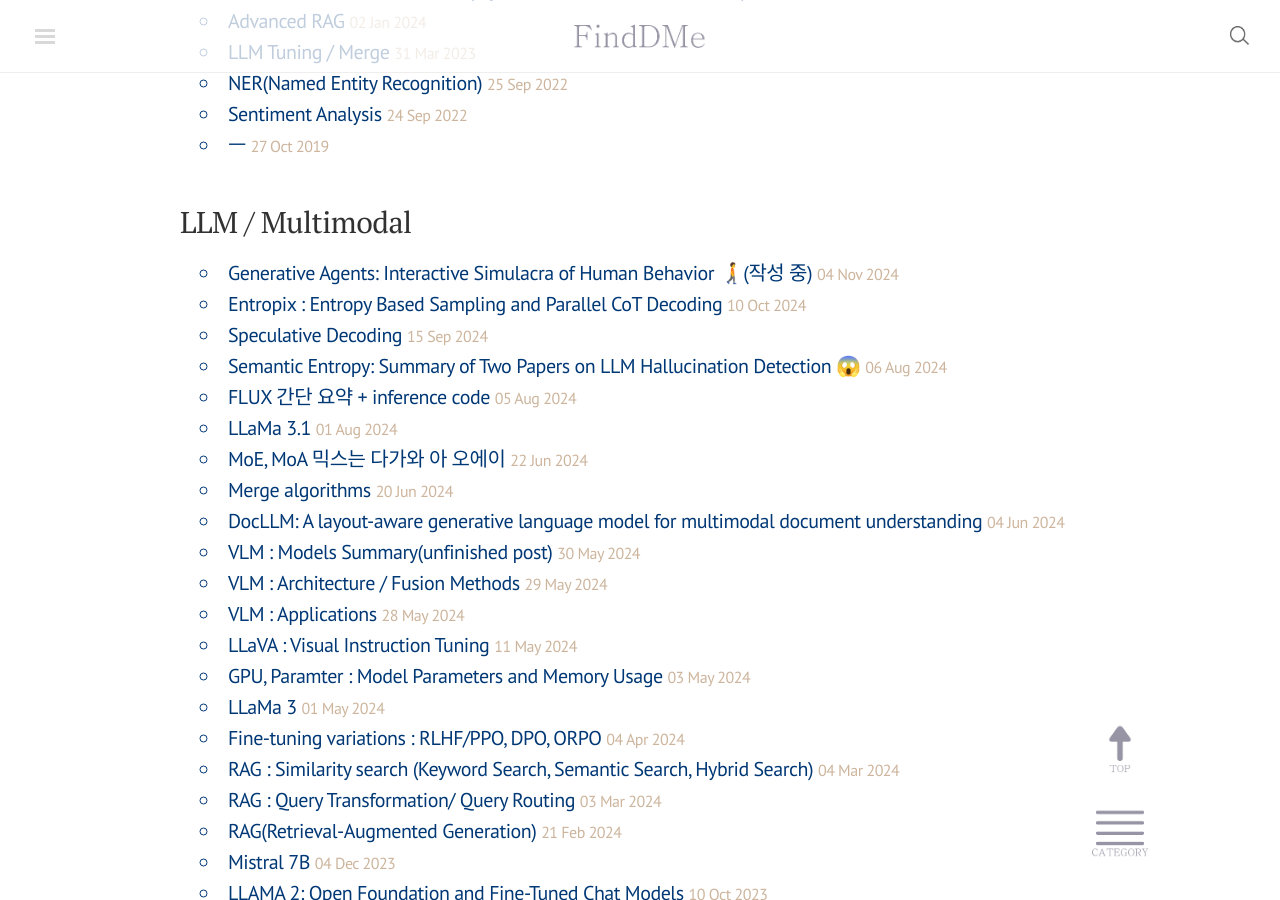
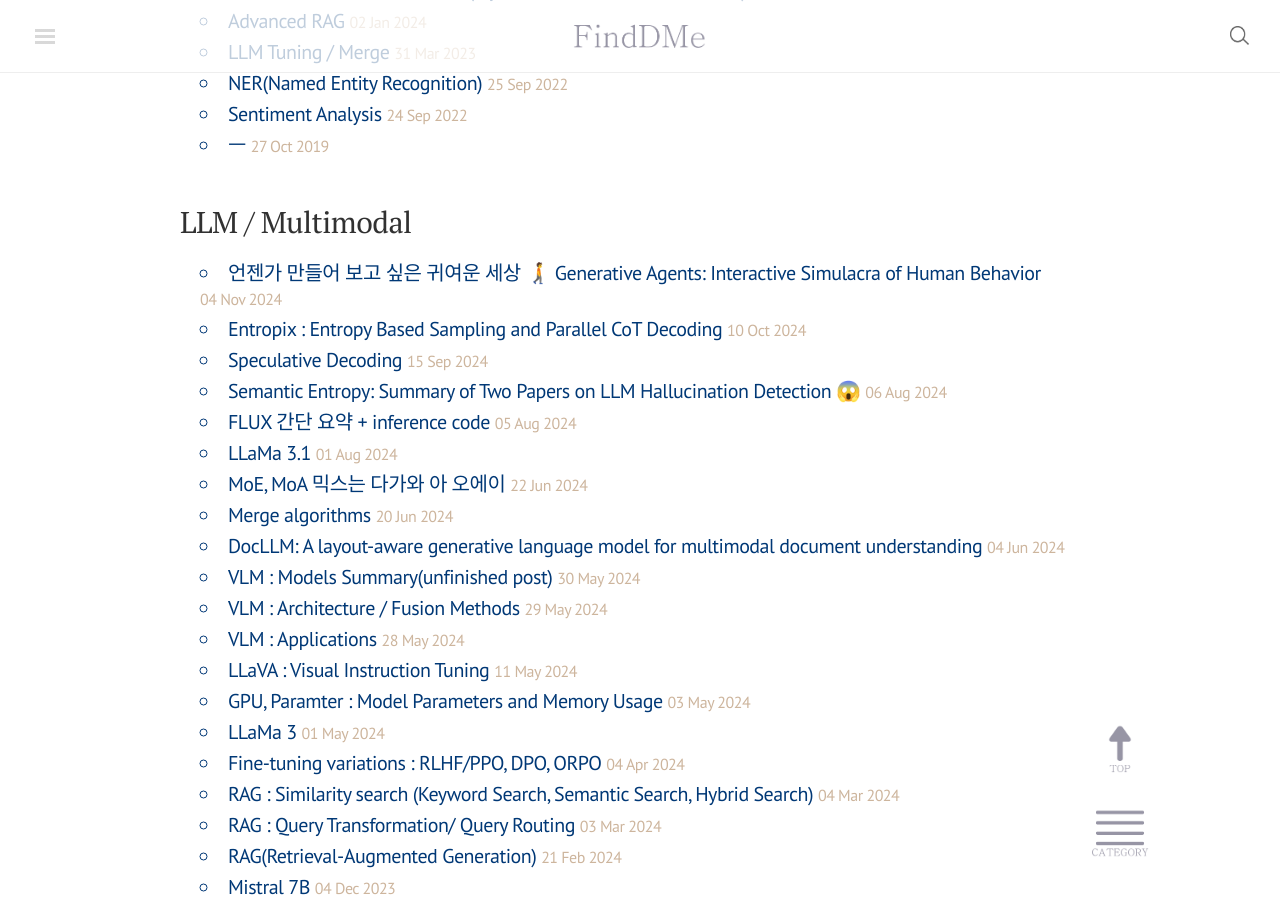
Before and after one commit to finddme/finddme.github.io, a Jekyll site: the page built from index.html, in a window 1280 px wide and 900 px high, scrolled down 1014 px. Built offline with Jekyll 4.4.1, drawn with Linux system fonts in a browser that asks for light colours; nearby versions of some CDN libraries; comment, search, counter and statistics services are not loaded.

Commit message:
Update 2024-11-04-human_b_llm.md

```diff
--- a/_posts/2024-11-04-human_b_llm.md
+++ b/_posts/2024-11-04-human_b_llm.md
@@ -1,5 +1,5 @@
 ---
-title: "Generative Agents: Interactive Simulacra of Human Behavior 🚶‍➡️(작성 중)"
+title: " 언젠가 만들어 보고 싶은 귀여운 세상 🚶‍➡️ Generative Agents: Interactive Simulacra of Human Behavior"
 category: LLM / Multimodal
 tag: Multimodal
 ---
```
